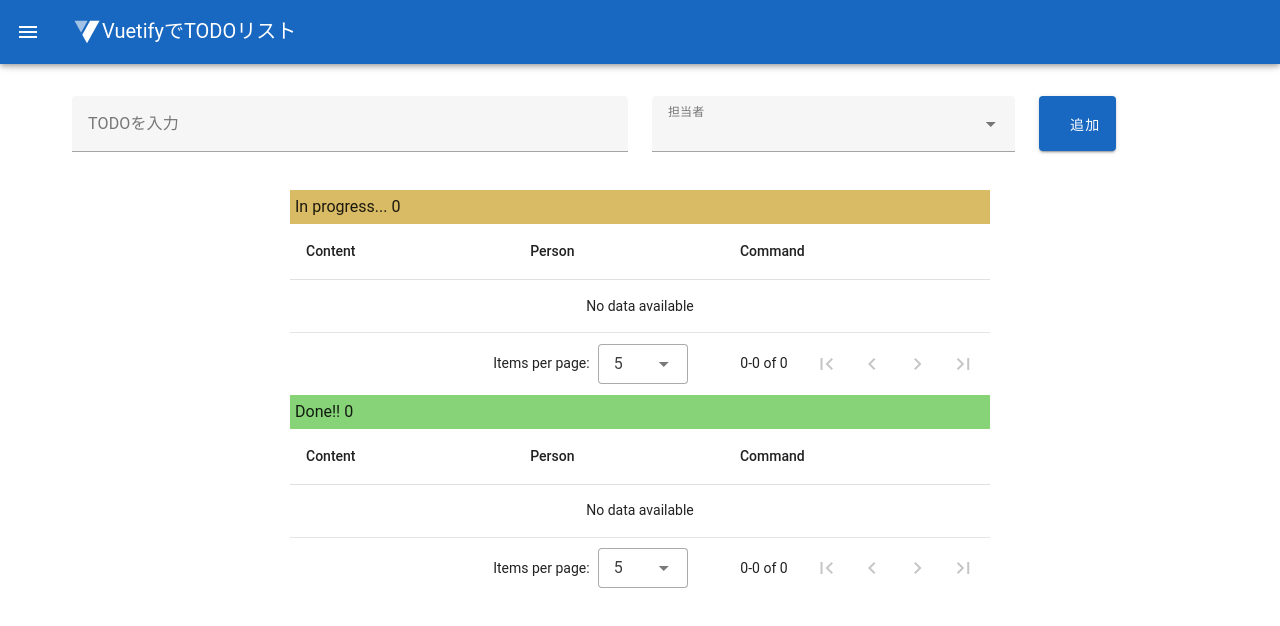
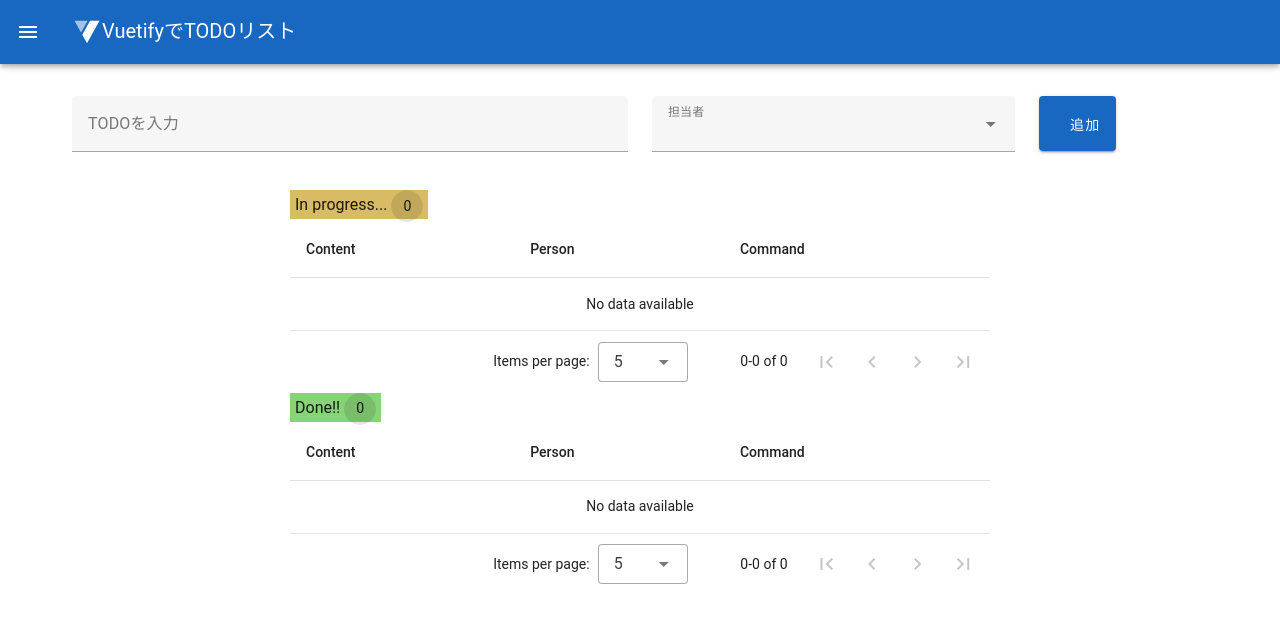
Before and after one commit to takumiuma/vue-todo, a Vue app: page / in a window 1280 px wide. Shown: the top 626 px of the page. Built offline with nearby package versions, Linux system fonts and the light colour scheme; some icons are missing.

Commit message:
ファイル名修正。classをmethodsで指定できるよう修正。

```diff
--- a/src/components/CommonProps.vue
+++ b/src/components/TodoTableTitle.vue
@@ -3,13 +3,19 @@ export default {
   props: {
     title: String,
     totalNum: Number
+  },
+  methods: {
+    titleColor() {
+      return this.title === 'In progress...' ? 'unfinished' : 'finished'
+    }
   }
 }
 </script>
 <template>
-  <div :class="{ unfinished: title === 'In progress...', finished: title === 'Done!!' }">
-    <span>{{ title }}</span> <span>{{ totalNum }}</span>
-  </div>
+  <span :class="titleColor()">
+    {{ title }}
+    <v-chip>{{ totalNum }}</v-chip>
+  </span>
 </template>
 <style scoped>
 .unfinished {
--- a/src/views/TodoView.vue
+++ b/src/views/TodoView.vue
@@ -1,7 +1,7 @@
 <script>
 import { mdiDelete, mdiPlaylistEdit } from '@mdi/js'
 import SvgIcon from '@jamescoyle/vue-icon'
-import CommonProps from '../components/CommonProps.vue'
+import TodoTableTitle from '../components/TodoTableTitle.vue'
 
 export default {
   data() {
@@ -25,7 +25,7 @@ export default {
   },
   components: {
     SvgIcon,
-    CommonProps
+    TodoTableTitle
   },
   computed: {},
   methods: {
@@ -80,7 +80,7 @@ export default {
       </v-form>
     </v-container>
     <v-responsive class="mx-auto" max-width="700">
-      <CommonProps title="In progress..." :totalNum="todos.length" />
+      <TodoTableTitle title="In progress..." :totalNum="todos.length" />
       <v-data-table :headers="headers" :items="todos" items-per-page="5">
         <template v-slot:item="{ item }">
           <tr>
@@ -99,7 +99,7 @@ export default {
       </v-data-table>
     </v-responsive>
     <v-responsive class="mx-auto" max-width="700">
-      <CommonProps title="Done!!" :totalNum="completeTodos.length" />
+      <TodoTableTitle title="Done!!" :totalNum="completeTodos.length" />
       <v-data-table :headers="headers" :items="completeTodos" items-per-page="5">
         <template v-slot:item="{ item }">
           <tr>
```
